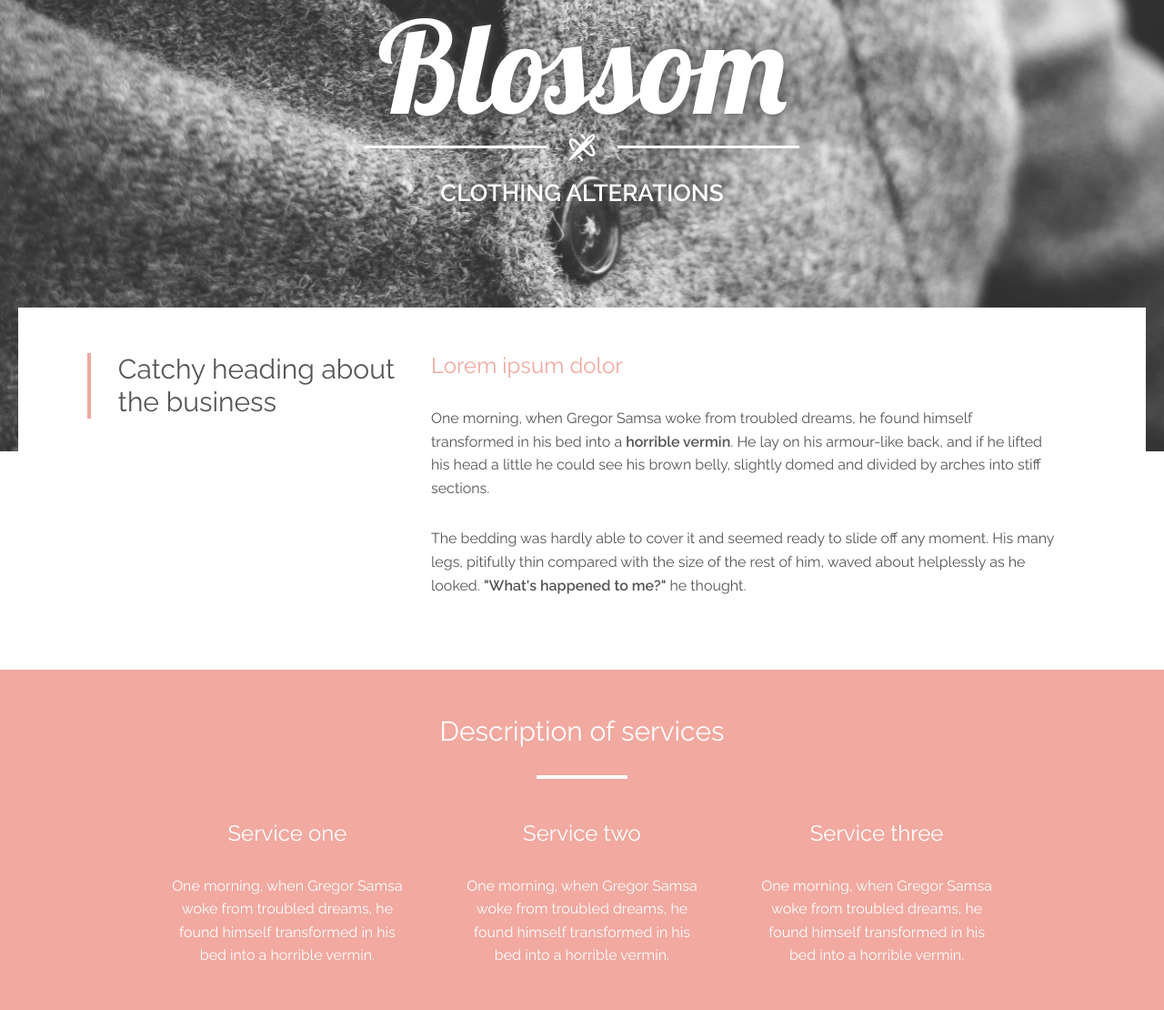
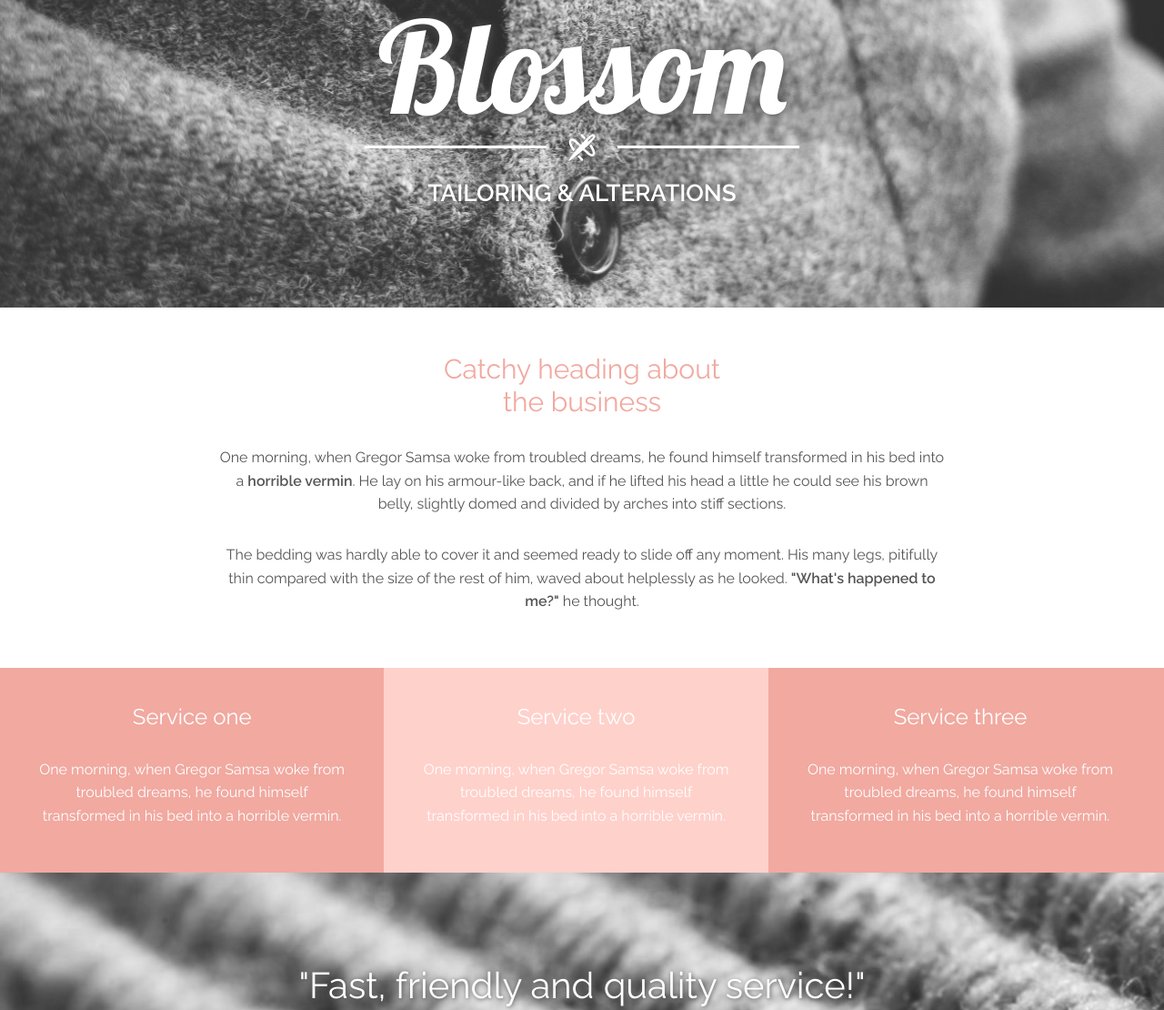
Before and after one commit to bfowler40/Blossom, a website: page app/index.html in a window 1280 px wide. Shown: the part 107-1217 px from the top of the page at 91% size. Drawn offline with nearby package versions, Linux system fonts and the light colour scheme; some packages are replaced by stand-ins of ours; files that its build step writes are made by us from their sources.

Commit message:
Layout updates to intro and services sections

```diff
--- a/app/index.html
+++ b/app/index.html
@@ -47,27 +47,22 @@
 			<hr class="typography-hr header-logo-hr header-logo-hr-left" />
 			<span class="header-logo-needle">&nbsp;</span>
 			<hr class="typography-hr header-logo-hr header-logo-hr-right" />
-			<h2 class="h2 header-site-description">Clothing Alterations</h2>
+			<h2 class="h2 header-site-description">Tailoring & Alterations</h2>
 
 		</section>
 
-		<section class="container container-two-col section-intro">
+		<section class="container section-intro">
 
-			<div class="container-two-col-section two-col-section-small section-left section-intro-element section-intro-left">
+			<div class="section-intro-content">
 
 				<header class="section-intro-header">
 
-					<h1 class="h1 heading-feature">
+					<h1 class="h1 heading-alt-color">
 						<span class="heading-line">Catchy heading about</span>
 						<span class="heading-line">the business</span>
 					</h1>
 
 				</header>
-
-			</div>
-			<div class="container-two-col-section two-col-section-large section-right section-intro-element section-intro-right">
-
-				<h2 class="h2 heading-alt-color">Lorem ipsum dolor</h2>
 
 				<p>One morning, when Gregor Samsa woke from troubled dreams, he found himself transformed in his bed into a <strong>horrible vermin</strong>. He lay on his armour-like back, and if he lifted his head a little he could see his brown belly, slightly domed and divided by arches into stiff sections.</p>
 				<p>The bedding was hardly able to cover it and seemed ready to slide off any moment. His many legs, pitifully thin compared with the size of the rest of him, waved about helplessly as he looked. <strong>"What's happened to me?"</strong> he thought.</p>
@@ -76,8 +71,32 @@
 
 		</section>
 
-		<section class="container section-services text-center">
+		<section class="section-services text-center">
 
+			<div class="section-services-item">
+
+				<h2 class="h2 three-col-list-item-heading">Service one</h2>
+
+				<p>One morning, when Gregor Samsa woke from troubled dreams, he found himself transformed in his bed into a horrible vermin.</p>
+
+			</div>
+
+			<div class="section-services-item">
+
+				<h2 class="h2 three-col-list-item-heading">Service two</h2>
+
+				<p>One morning, when Gregor Samsa woke from troubled dreams, he found himself transformed in his bed into a horrible vermin.</p>
+
+			</div>
+
+			<div class="section-services-item">
+
+				<h2 class="h2 three-col-list-item-heading">Service three</h2>
+
+				<p>One morning, when Gregor Samsa woke from troubled dreams, he found himself transformed in his bed into a horrible vermin.</p>
+
+			</div>
+			<!--
 			<header class="section-services-header">
 
 				<h1 class="h1 section-services-h1">Description of services</h1>
@@ -111,6 +130,7 @@
 				</li>
 
 			</ul>
+			-->
 
 		</section>
 
--- a/app/styles/base/_media-queries.scss
+++ b/app/styles/base/_media-queries.scss
@@ -57,6 +57,13 @@
 	.section-intro-header {
 		float: none;
 		display: block;
+	}
+
+	.section-services-item {
+		display: block;
+		width: 100%;
+		float: none;
+		margin: 0;
 	}
 
 	.three-col-list-item {
--- a/app/styles/components/_header.scss
+++ b/app/styles/components/_header.scss
@@ -117,7 +117,7 @@
 	@include font-size(2.6);
 	text-transform: uppercase;
 	opacity: 0;
-	transform: scale(0.8) translate3d(0, 0, 0);
+	transform: translate3d(0, 0, 0);
 }
 
 .content-loaded {
@@ -151,9 +151,9 @@
 	.header-site-description {
 		opacity: 1;
 		transition-property: all;
-		transition-duration: 0.6s;
-		transition-delay: 0.7s;
-		transform: scale(1) translate3d(0, 0, 0);
+		transition-duration: 0.7s;
+		transition-delay: 0.9s;
+		transform: translate3d(0, 0, 0);
 	}
 
 }
--- a/app/styles/sections/_intro.scss
+++ b/app/styles/sections/_intro.scss
@@ -1,13 +1,20 @@
 
 .section-intro {
-	margin: 0 20px;
+	//margin: 0 20px;
+	padding: 50px 20px 30px;
+	text-align: center;
+}
+
+.section-intro-content {
+	max-width: 800px;
+	margin: 0 auto;
 }
 
 .section-intro-header {
-	float: right;
+	//float: right;
 	margin-right: 0px;
 }
 
 .section-intro-right {
-	padding-right: 100px;
+	//padding-right: 100px;
 }
--- a/app/styles/sections/_services.scss
+++ b/app/styles/sections/_services.scss
@@ -2,4 +2,16 @@
 .section-services {
 	background: $pink;
 	color: $white;
+	overflow: hidden;
 }
+
+.section-services-item {
+	width: 33%;
+	float: left;
+	box-sizing: border-box;
+	padding: 40px 40px 20px;
+
+	&:nth-child(even){
+		@extend .pink-variant-2;
+	}
+}
--- a/app/styles/sections/_testimonials.scss
+++ b/app/styles/sections/_testimonials.scss
@@ -1,7 +1,7 @@
 
 .section-testimonials {
 	padding: 100px 20px;
-	background: url('../images/scissors-grey.jpg');
+	background: url('../images/fabric-grey.jpg');
 	background-size: cover;
 	background-position: center -80px;
 }
```
Also changed, not shown: app/images/fabric-grey.jpg (added), app/images/fabric.jpg (added).
